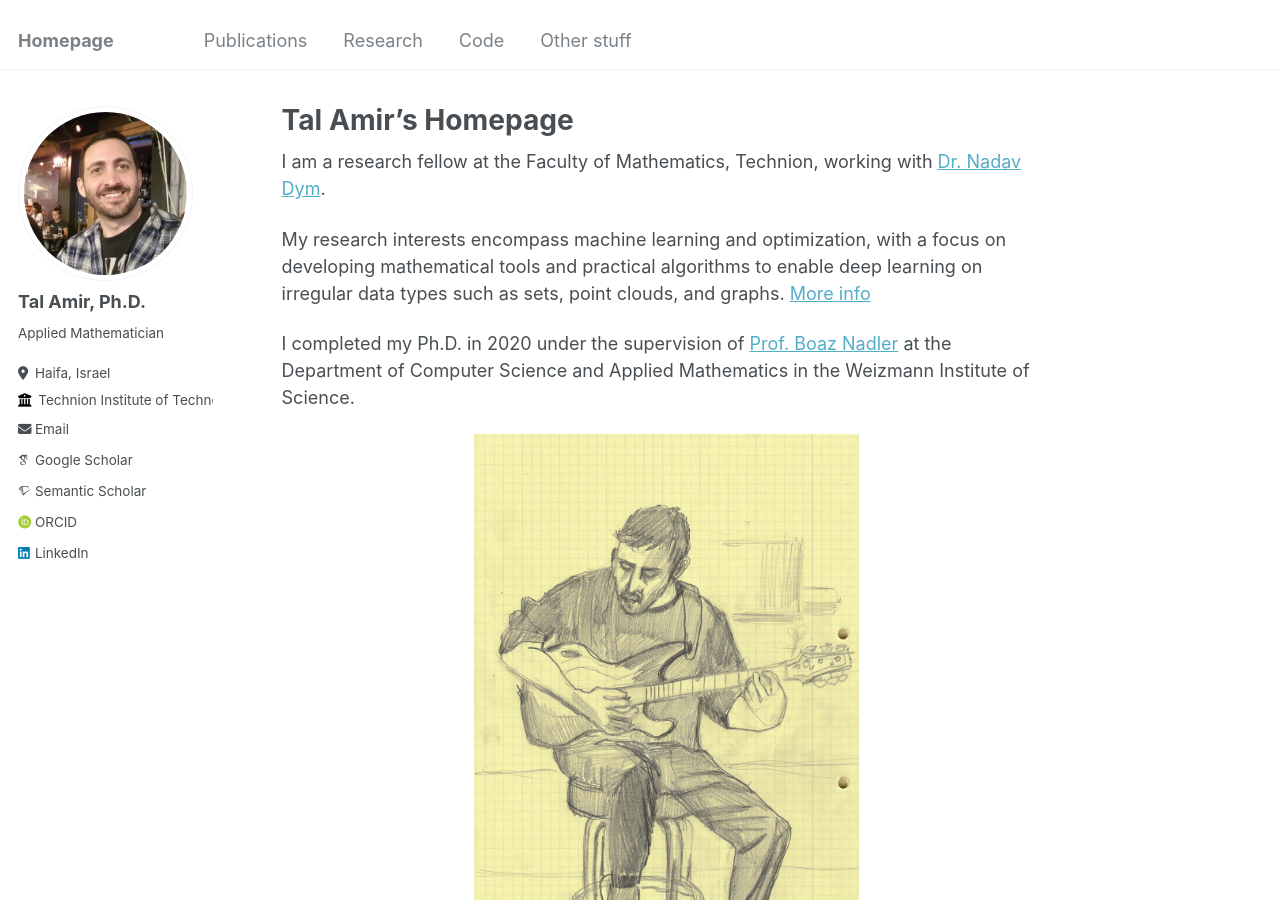
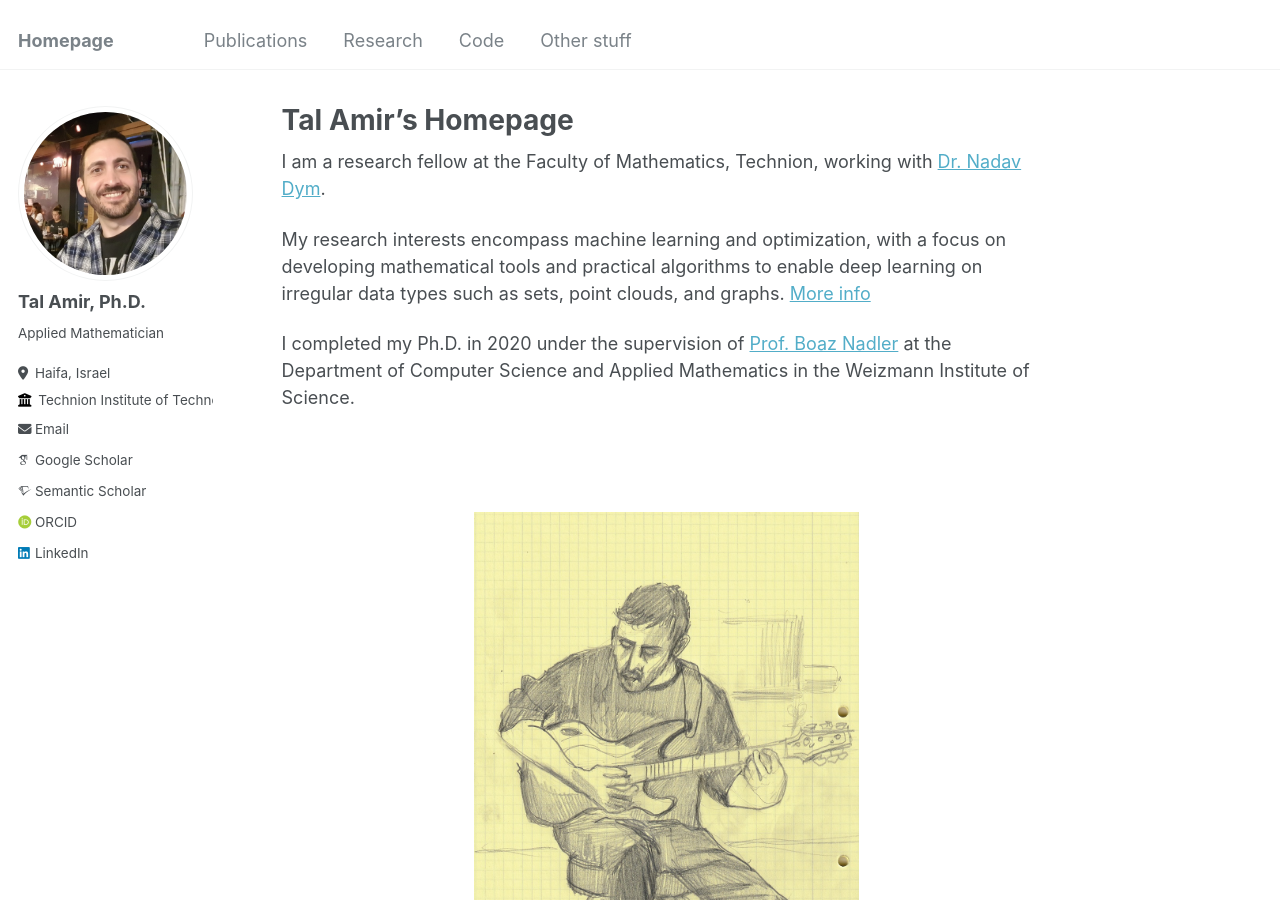
Before and after one commit to tal-amir/tal-amir.github.io, a Jekyll site: the page built from _pages/about.md, in a window 1280 px wide and 900 px high. Built offline with Jekyll 4.4.1, drawn with Linux system fonts in a browser that asks for light colours; some web fonts are replaced.

Commit message:
Update about.md

```diff
--- a/_pages/about.md
+++ b/_pages/about.md
@@ -13,7 +13,7 @@ My research interests encompass machine learning and optimization, with a focus
 
 I completed my Ph.D. in 2020 under the supervision of [Prof. Boaz Nadler](https://www.weizmann.ac.il/math/Nadler/home) at the Department of Computer Science and Applied Mathematics in the Weizmann Institute of Science.
 
-<div style="margin-top:1em;"></div>
+<br><br>
 
 <p align="center">
 <a href="https://www.instagram.com/katia.ansky/">
```
